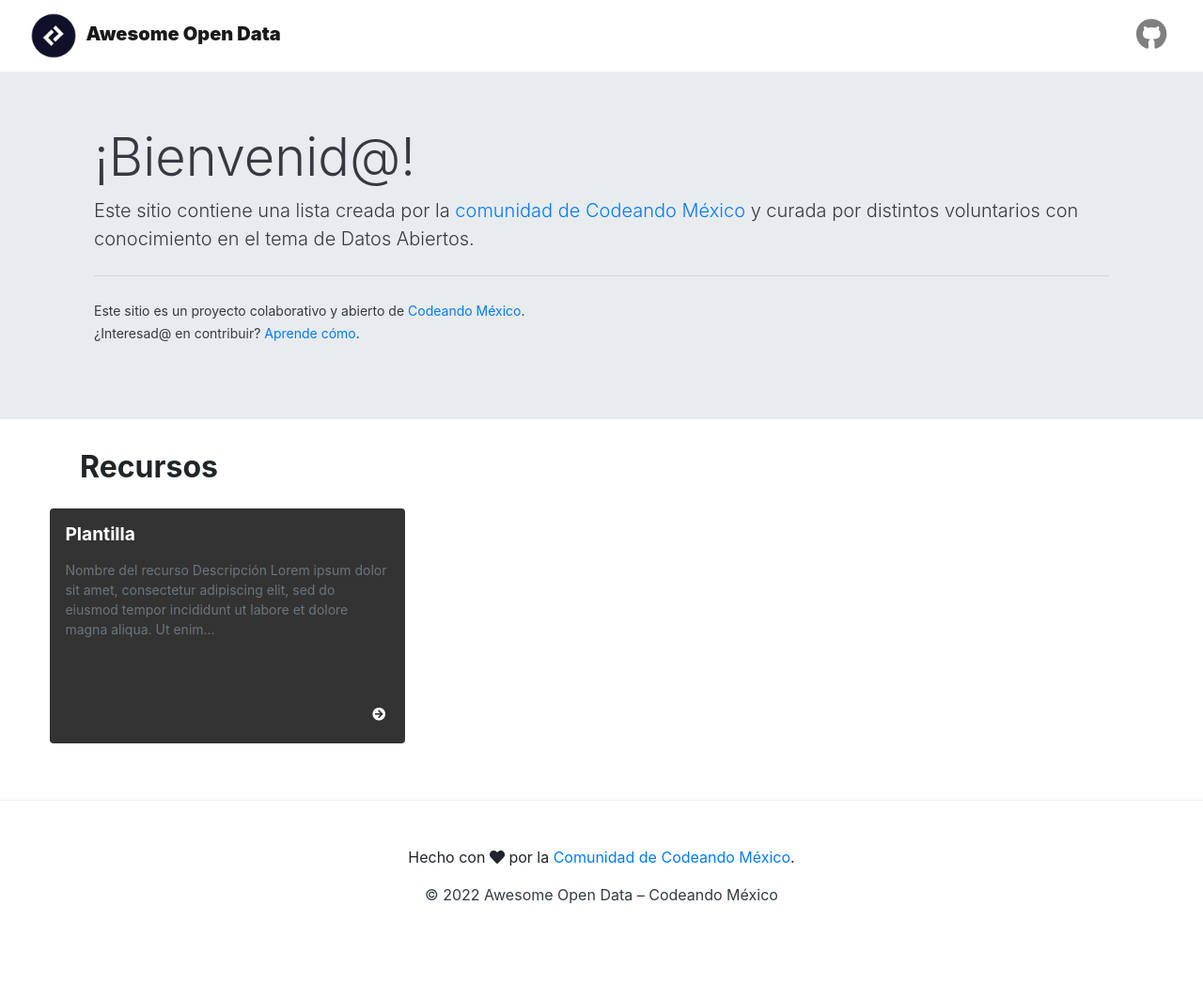
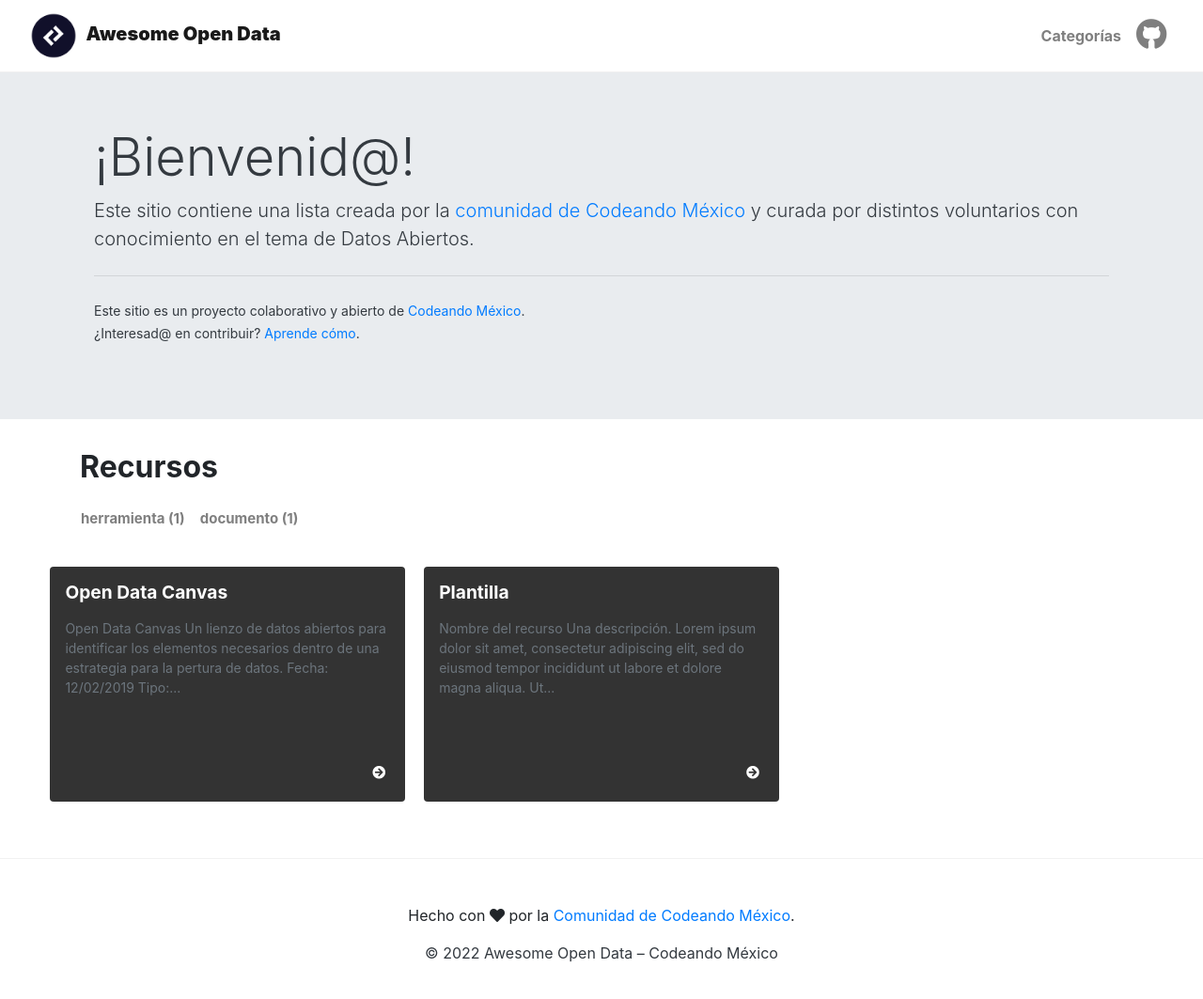
Before and after one commit to CodeandoMexico/awesome-open-data, a Jekyll site: the page built from index.html, in a window 1280 px wide and 1074 px high. Shown: the top 1063 px of the window at 94% size. Built offline with Jekyll 4.4.1, drawn with Linux system fonts in a browser that asks for light colours; nearby versions of some CDN libraries; library files that are not in the unit come from our copies; the list of posts is cut into pages by our own code.

```diff
--- /dev/null
+++ b/_includes/menu-categories.html
@@ -0,0 +1,22 @@
+<!-- Don't edit anything here, categories are dynamically generated -->
+
+<nav class="navbar navbar-expand-lg navbar-light bg-white pl-2 pr-2">
+    <button class="navbar-light navbar-toggler" type="button" data-toggle="collapse" data-target="#navbarsExplore" aria-controls="navbarsDefault" aria-expanded="false" aria-label="Toggle navigation">
+    <span class="navbar-toggler-icon"></span>
+    </button>
+    <div class="collapse navbar-collapse" id="navbarsExplore">
+    <ul class="navbar-nav categories">
+    {% assign categories_list = site.categories %}
+      {% if categories_list.first[0] == null %}
+        {% for category in categories_list %}
+          <li class="nav-item"><a class="nav-link" href="{{site.baseurl}}/categorias#{{ category | downcase }}">{{ category }} ({{ site.tags[category].size }})</a></li>
+        {% endfor %}
+      {% else %}
+        {% for category in categories_list %}
+          <li class="nav-item"><a class="nav-link" href="{{site.baseurl}}/categorias#{{ category[0] | downcase }}">{{ category[0] }} ({{ category[1].size }})</a></li>
+        {% endfor %}
+      {% endif %}
+    {% assign categories_list = nil %}
+    </ul>
+    </div>
+</nav>
--- a/_includes/menu-header.html
+++ b/_includes/menu-header.html
@@ -4,5 +4,8 @@
     <a class="nav-link active" href="{{site.baseurl}}/">Inicio</a>
 </li> -->
 <li class="nav-item">
+    <a class="nav-link" href="{{site.baseurl}}/categorias">Categorías</a>
+</li>
+<li class="nav-item">
     <a class="nav-link" target="_blank" href="https://github.com/CodeandoMexico/awesome-open-data"><i class="fab fa-github fa-2x"></i></a>
 </li>
--- a/_posts/2022-03-31-plantilla.md
+++ b/_posts/2022-03-31-plantilla.md
@@ -4,9 +4,7 @@ layout: post
 
 # Nombre del recurso
 
-#### Descripción
-
-Lorem ipsum dolor sit amet, consectetur adipiscing elit, sed do eiusmod tempor incididunt ut labore et dolore magna aliqua. Ut enim ad minim veniam, quis nostrud exercitation ullamco laboris nisi ut aliquip ex ea commodo consequat. Duis aute irure dolor in reprehenderit in voluptate velit esse cillum dolore eu fugiat nulla pariatur.
+Una descripción. Lorem ipsum dolor sit amet, consectetur adipiscing elit, sed do eiusmod tempor incididunt ut labore et dolore magna aliqua. Ut enim ad minim veniam, quis nostrud exercitation ullamco laboris nisi ut aliquip ex ea commodo consequat. Duis aute irure dolor in reprehenderit in voluptate velit esse cillum dolore eu fugiat nulla pariatur.
 
 - **Fecha:** DD/MM/AAAA
 - **Tipo:** Selecciona la categoría que mejor se adecué al tipo de recurso (ej. metodología, herramienta, portal, etc).
--- /dev/null
+++ b/_posts/2022-04-01-open-data-canvas.md
@@ -0,0 +1,33 @@
+---
+layout: post
+categories: [ herramienta, documento ]
+---
+
+# Open Data Canvas
+
+Un lienzo de datos abiertos para identificar los elementos necesarios dentro de una estrategia para la pertura de datos.
+
+- **Fecha:** 12/02/2019
+- **Tipo:** Herramienta
+- **Sitio web:** [idatosabiertos.org](https://idatosabiertos.org/en/)
+- **Recurso:** [Open Data Canvas](https://idatosabiertos.org/en/publicaciones/opendatacanvas/)
+
+#### Características
+
+* Datos
+* Política de apertura
+* Valor de reutilización
+* Fomento demanda
+* Demanda
+* Equipo
+* Impacto
+
+#### Contacto
+
+Responsables del proyecto:
+
+- ILDA
+
+#### Licencia
+
+NA
--- a/index.html
+++ b/index.html
@@ -19,6 +19,9 @@ permalink: /
 <section class="mt-4 mb-5">
   <div class="container mb-4">
     <h2 class="font-weight-bold title">Recursos</h2>
+    <div class="row">
+      {% include menu-categories.html %}
+    </div>
   </div>
 
   <div class="container-fluid">
```
Also changed, not shown: _layouts/page.html (added, +37 -0 lines), _layouts/post.md (+6 -1 lines), _pages/categorias.html (added, +41 -0 lines).
